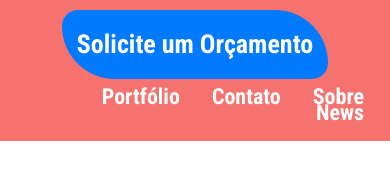
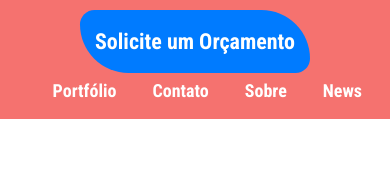
Before and after one commit to anderson-andr/marketing_digital.github.io, a plain HTML site: page index.html in a window 390 px wide. Drawn offline with nearby package versions, Linux system fonts and the light colour scheme.

Commit message:
ajustes.css

```diff
--- a/index.html
+++ b/index.html
@@ -9,16 +9,15 @@
 <link href="https://fonts.googleapis.com/css2?family=Roboto+Condensed:ital,wght@0,300;0,400;0,700;1,300&display=swap" rel="stylesheet">
     <link rel="stylesheet" href="https://stackpath.bootstrapcdn.com/bootstrap/4.1.3/css/bootstrap.min.css" integrity="sha384-MCw98/SFnGE8fJT3GXwEOngsV7Zt27NXFoaoApmYm81iuXoPkFOJwJ8ERdknLPMO" crossorigin="anonymous">
     <link rel="stylesheet" href="res/css/style.css">
+    <link rel="stylesheet" href="res/css/sytle_medias.css">
     <title>Markenting Digital</title>
 
 </head>
 <body>
     <div class="min_width">
         <header>
-
-                <a class="btn btn-primary" href="#" role="button">Solicite um Orçamento</a>
-
-            <nav class="nav_principal">
+            <a class="btn btn-primary" href="#" role="button">Solicite um Orçamento</a>
+            <nav>
                 <ul class="nav justify-content-end">
                     <li class="nav-item">
                     <a class="nav-link active" href="#"></a>
--- a/res/css/style.css
+++ b/res/css/style.css
@@ -30,10 +30,9 @@ header {
 a.btn{
     padding: 15px;
 }
-.nav_principal {
+.nav {
    display: flex;
    align-items: center;
-   flex-wrap: wrap;
    margin: 10px auto;
 }
 
--- /dev/null
+++ b/res/css/sytle_medias.css
@@ -0,0 +1,24 @@
+@media only screen and (max-width: 400px) {
+    /*mostrar o menu responsivo que estava e*/
+
+    .btn {
+        margin: 0 auto;
+        border-radius: 150px 500px 150px 500px;
+        font-size: 22px;
+        font-weight: bold;
+        border: 0px;
+    }
+    ul.nav{
+        display: flex;
+        flex-wrap:initial;
+        justify-content: flex-end;
+        margin: 0 auto;
+    }
+
+    .nav-link {
+        font-size: 18px;
+        padding: 1em;
+
+    }
+
+}
```
